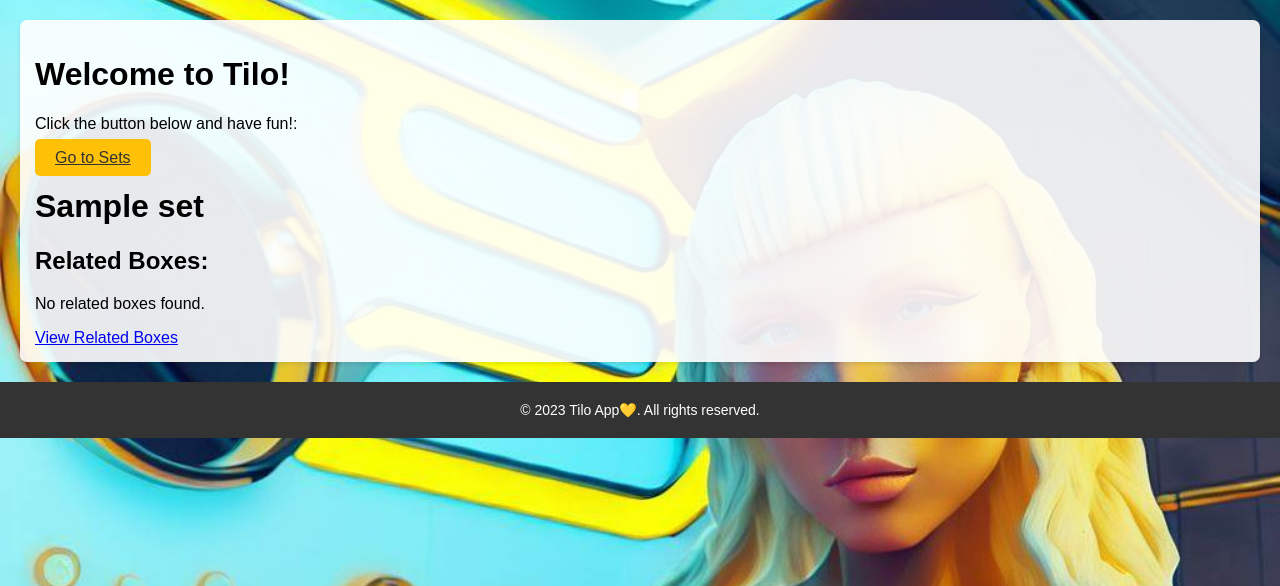
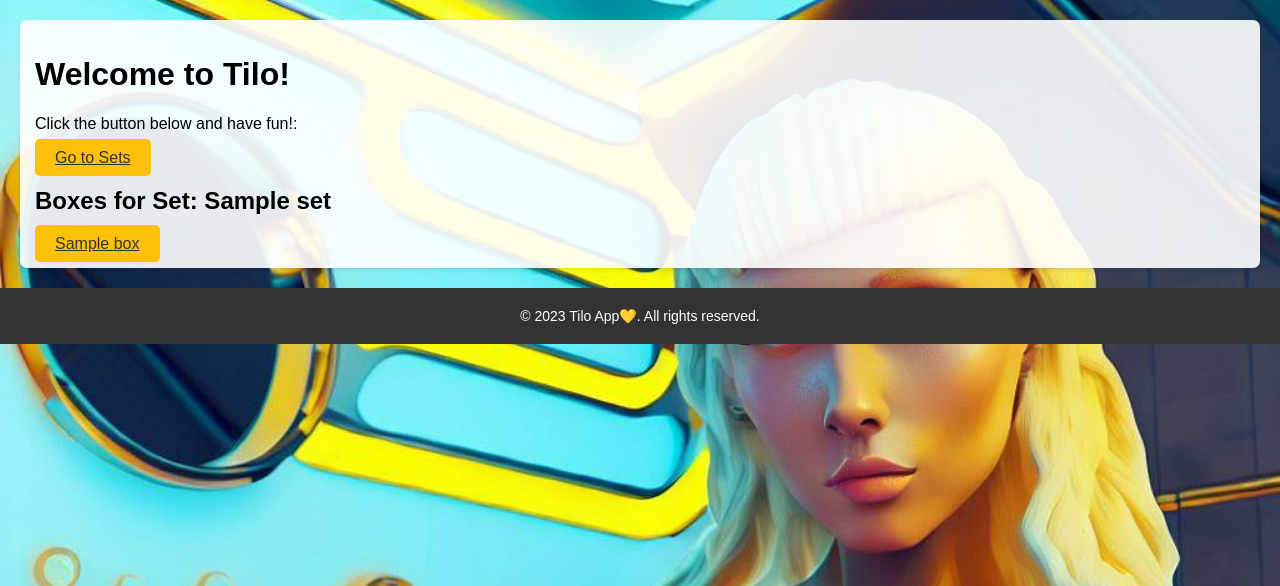
Before and after one commit to Tilooo/vasara, a Django app: page /sets/sets/1/ in a window 1280 px wide. Shown: the part 49-635 px from the top of the page. Run offline with Django 4.2, Linux system fonts and the light colour scheme; tables that the repository leaves empty hold one stand-in row (values such as "Sample post"); some libraries are stand-ins or nearby versions.

Commit message:
Padaryti sets list kaip mygtukai.

```diff
--- a/tot/models.py
+++ b/tot/models.py
@@ -1,5 +1,3 @@
-#tot/models.py
-
 from django.db import models
 
 class Language(models.Model):
@@ -12,6 +10,7 @@ class Language(models.Model):
 class Set(models.Model):
     name = models.CharField(max_length=100)
     languages = models.ManyToManyField(Language)
+    boxes = models.ManyToManyField('Box', related_name='sets')
 
     def __str__(self):
         return self.name
@@ -25,7 +24,6 @@ class Box(models.Model):
         return self.name
 
 
-from django.db import models
 
 class Flashcard(models.Model):
     question = models.TextField()
--- a/tot/templates/base.html
+++ b/tot/templates/base.html
@@ -4,6 +4,7 @@
 
 <html>
 <head>
+    <script src="https://code.jquery.com/jquery-3.7.0.min.js"></script>
     <title>Tilo App</title>
     <!-- Add your CSS and other meta tags here -->
     <style>
@@ -14,6 +15,7 @@
             margin: 0;
             padding: 0;
         }
+
         nav {
             background-color: #ffc107;
             color: #333;
@@ -55,6 +57,15 @@
             text-align: center;
             font-size: 14px;
         }
+
+        /* Responsive Styles */
+        @media (max-width: 768px) {
+            /* Adjust the styles for screens smaller than 768px */
+            .content {
+                margin: 10px;
+                padding: 10px;
+            }
+        }
     </style>
     <script src="https://code.jquery.com/jquery-3.6.0.min.js"></script> <!-- Include jQuery from CDN -->
     <script src="{% static 'js/main.js' %}"></script> <!-- Your custom JavaScript file -->
@@ -66,6 +77,7 @@
         <a href="{% url 'register' %}">Register</a>
         <button class="btn">Home</button>
     </nav>
+
     <!-- Add your content section -->
     <div class="content">
         <h1>Welcome to Tilo!</h1>
@@ -94,6 +106,5 @@
             });
         });
     </script>
-
 </body>
 </html>
--- a/tot/templates/tot/box_detail.html
+++ b/tot/templates/tot/box_detail.html
@@ -1,4 +1,5 @@
-<h2>{{ box.name }}</h2>
+<!-- box_detail.html -->
+<h2><a href="{% url 'tot:box_detail' box_id=box.id %}">{{ box.name }}</a></h2>
 <ul>
   {% for flashcard in box.flashcard_set.all %}
     <li><a href="{% url 'tot:flashcard_detail' flashcard.id %}">{{ flashcard.question }}</a></li>
--- a/tot/templates/tot/set_detail.html
+++ b/tot/templates/tot/set_detail.html
@@ -2,14 +2,25 @@
 {% extends 'base.html' %}
 
 {% block content %}
-<h1>{{ set.name }}</h1>
+    <h1><a href="{% url 'tot:set_detail' set_id=set.id %}">{{ set.name }}</a></h1>
     <!-- Add any other details you want to display about the set -->
     <h2>Related Boxes:</h2>
     {% for box in set.boxes.all %}
-<p>{{ box.name }}</p>
+        <button class="set-link" data-set-id="{{ set.id }}" data-box-id="{{ box.id }}">{{ box.name }}</button>
         <!-- Add any other box details you want to display -->
     {% empty %}
         <p>No related boxes found.</p>
     {% endfor %}
-<a href="#" class="set-link" data-set-id="{{ set.id }}">View Related Boxes</a>
+
+    <script>
+        // JavaScript code to handle set links
+        $(document).ready(function() {
+            $('.set-link').click(function(e) {
+                e.preventDefault();
+                var setId = $(this).data('set-id');
+                var boxId = $(this).data('box-id');
+                window.location.href = '/box/' + boxId + '/';  // Replace '/boxes/' with the appropriate URL pattern for the box detail page
+            });
+        });
+    </script>
 {% endblock %}
--- a/tot/views.py
+++ b/tot/views.py
@@ -4,25 +4,22 @@ from .forms import SetForm, BoxForm, FlashcardForm
 from django.contrib.auth.forms import UserCreationForm
 from django.contrib.auth.decorators import login_required
 
-
 def set_list(request):
     sets = Set.objects.all()
     return render(request, 'tot/set_list.html', {'sets': sets})
 
 def set_detail(request, set_id):
-    set_obj = get_object_or_404(Set, pk=set_id)
-    return render(request, 'tot/set_detail.html', {'set': set_obj})
-
+    set_obj = get_object_or_404(Set, id=set_id)
+    boxes = set_obj.boxes.all()
+    return render(request, 'tot/box_list.html', {'set': set_obj, 'boxes': boxes})
 
 def box_detail(request, box_id):
     box = get_object_or_404(Box, pk=box_id)
     return render(request, 'tot/box_detail.html', {'box': box})
 
-
 def flashcard_detail(request, flashcard_id):
     flashcard = get_object_or_404(Flashcard, pk=flashcard_id)
     return render(request, 'tot/flashcard_detail.html', {'flashcard': flashcard})
-
 
 def create_set(request):
     if request.method == 'POST':
@@ -33,7 +30,6 @@ def create_set(request):
     else:
         form = SetForm()
     return render(request, 'tot/create_set.html', {'form': form})
-
 
 @login_required
 def create_box(request, set_id):
@@ -50,7 +46,6 @@ def create_box(request, set_id):
         form = BoxForm()
     return render(request, 'tot/create_box.html', {'form': form, 'set': set_obj})
 
-
 def create_flashcard(request, box_id):
     box_obj = get_object_or_404(Box, pk=box_id)
     if request.method == 'POST':
@@ -64,7 +59,6 @@ def create_flashcard(request, box_id):
         form = FlashcardForm()
     return render(request, 'tot/create_flashcard.html', {'form': form, 'box': box_obj})
 
-
 def edit_flashcard(request, flashcard_id):
     flashcard = get_object_or_404(Flashcard, pk=flashcard_id)
     box_obj = flashcard.box
@@ -77,7 +71,6 @@ def edit_flashcard(request, flashcard_id):
         form = FlashcardForm(instance=flashcard)
     return render(request, 'tot/edit_flashcard.html', {'form': form, 'box': box_obj})
 
-
 def delete_flashcard(request, flashcard_id):
     flashcard = get_object_or_404(Flashcard, pk=flashcard_id)
     box_obj = flashcard.box
@@ -85,12 +78,6 @@ def delete_flashcard(request, flashcard_id):
         flashcard.delete()
         return redirect('tot:box_detail', box_id=box_obj.id)
     return render(request, 'tot/delete_flashcard.html', {'flashcard': flashcard})
-
-
-def flashcard_detail(request, flashcard_id):
-    flashcard = get_object_or_404(Flashcard, pk=flashcard_id)
-    return render(request, 'tot/flashcard_detail.html', {'flashcard': flashcard})
-
 
 @login_required
 def register(request):
@@ -103,6 +90,5 @@ def register(request):
         form = UserCreationForm()
     return render(request, 'registration/register.html', {'form': form})
 
-
 def home(request):
     return render(request, 'tot/home.html')
```
Also changed, not shown: tot/templates/tot/set_list.html (+6 -10 lines). Lines whose indentation alone changed are shown as unchanged.
